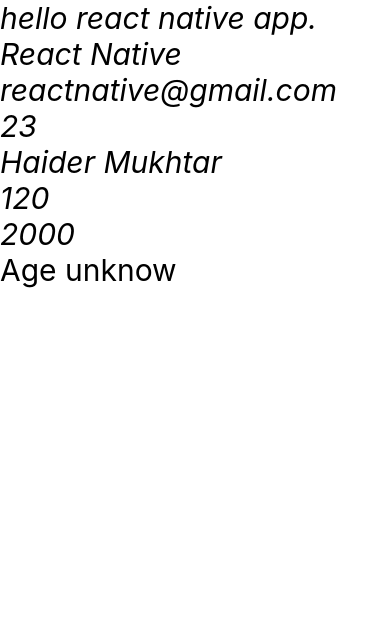
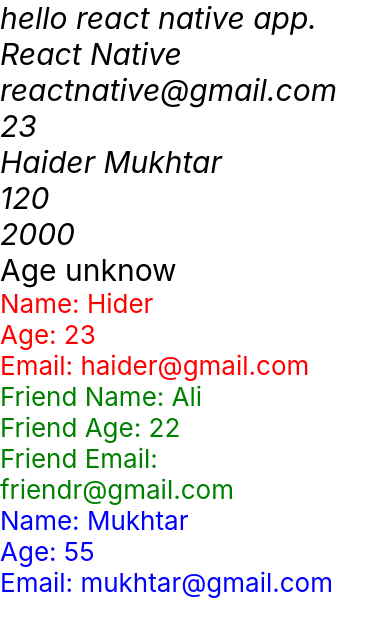
Before and after one commit to Haider-Mukhtar/ReactNative-Crafter, a React Native app: screen / in a window 390 px wide. Shown: the top 636 px of the page. Built offline with nearby package versions, Linux system fonts and the light colour scheme.

Commit message:
RNCrafter v0.0.3
React Native Components

```diff
--- a/App.js
+++ b/App.js
@@ -1,25 +1,50 @@
 import { StyleSheet, Text, View } from 'react-native'
 import React from 'react'
+import MyFatherComponent from './components/MyFatherComponent';
 
 const App = () => {
-  const framework="React Native";
-  let email="reactnative@gmail.com";
-  var age=23;
-  function name () {
+  const framework = "React Native";
+  let email = "reactnative@gmail.com";
+  var age = 23;
+  function name() {
     return "Haider Mukhtar";
   }
   return (
     <View>
-      <Text style={{fontSize:30, fontStyle:'italic'}}>hello react native app.</Text>
-      <Text style={{fontSize:30, fontStyle:'italic'}}>{framework}</Text>
-      <Text style={{fontSize:30, fontStyle:'italic'}}>{email}</Text>
-      <Text style={{fontSize:30, fontStyle:'italic'}}>{age}</Text>
-      <Text style={{fontSize:30, fontStyle:'italic'}}>{name()}</Text>
-      <Text style={{fontSize:30, fontStyle:'italic'}}>{100+20}</Text>
-      <Text style={{fontSize:30, fontStyle:'italic'}}>{100*20}</Text>
-      <Text style={{fontSize:30}}>{age == 20 ? "Age is above 20" : "Age unknow"}</Text>
 
+      <Text style={{ fontSize: 30, fontStyle: 'italic' }}>hello react native app.</Text>
+      <Text style={{ fontSize: 30, fontStyle: 'italic' }}>{framework}</Text>
+      <Text style={{ fontSize: 30, fontStyle: 'italic' }}>{email}</Text>
+      <Text style={{ fontSize: 30, fontStyle: 'italic' }}>{age}</Text>
+      <Text style={{ fontSize: 30, fontStyle: 'italic' }}>{name()}</Text>
+      <Text style={{ fontSize: 30, fontStyle: 'italic' }}>{100 + 20}</Text>
+      <Text style={{ fontSize: 30, fontStyle: 'italic' }}>{100 * 20}</Text>
+      <Text style={{ fontSize: 30 }}>{age == 20 ? "Age is above 20" : "Age unknow"}</Text>
 
+      {/* Components */}
+      <MyComponent />
+      <MyFriendComponent />
+      <MyFatherComponent />
+
+    </View>
+  )
+}
+
+const MyComponent = () => {
+  return (
+    <View>
+      <Text style={{ fontSize: 26, color: 'red' }}>Name: Hider</Text>
+      <Text style={{ fontSize: 26, color: 'red' }}>Age: 23</Text>
+      <Text style={{ fontSize: 26, color: 'red' }}>Email: haider@gmail.com</Text>
+    </View>
+  )
+}
+const MyFriendComponent = () => {
+  return (
+    <View>
+      <Text style={{ fontSize: 26, color: 'green' }}>Friend Name: Ali</Text>
+      <Text style={{ fontSize: 26, color: 'green' }}>Friend Age: 22</Text>
+      <Text style={{ fontSize: 26, color: 'green' }}>Friend Email: friendr@gmail.com</Text>
     </View>
   )
 }
--- /dev/null
+++ b/components/MyFatherComponent.js
@@ -0,0 +1,16 @@
+import { StyleSheet, Text, View } from 'react-native'
+import React from 'react'
+
+const MyFatherComponent = () => {
+  return (
+    <View>
+      <Text style={{ fontSize: 26, color:'blue' }}>Name: Mukhtar</Text>
+      <Text style={{ fontSize: 26, color:'blue' }}>Age: 55</Text>
+      <Text style={{ fontSize: 26, color:'blue' }}>Email: mukhtar@gmail.com</Text>
+    </View>
+  )
+}
+
+export default MyFatherComponent
+
+const styles = StyleSheet.create({})
```
